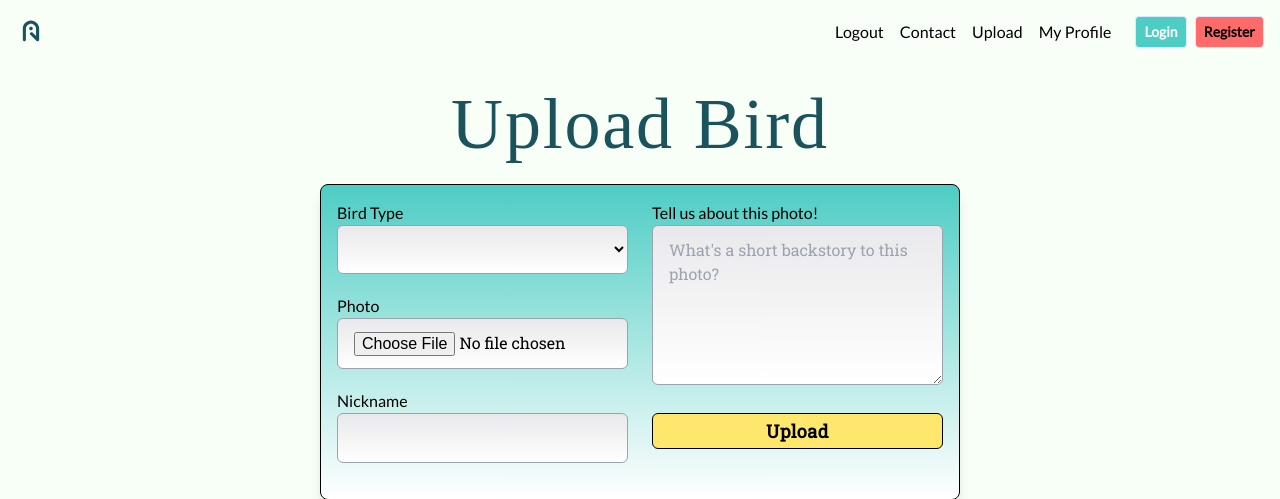
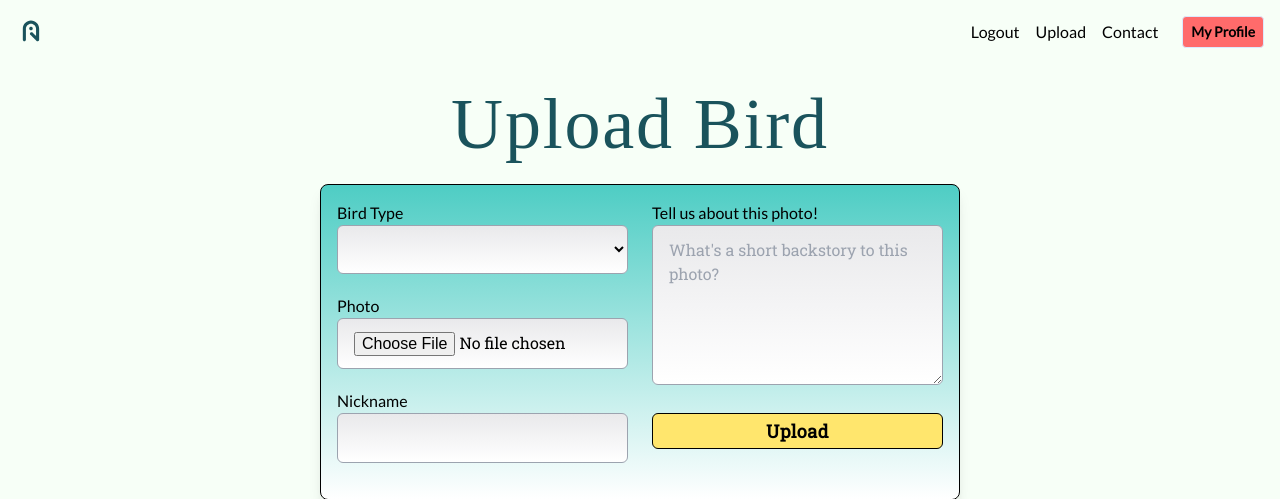
Before and after one commit to Code-Institute-Submissions/DaithiShan-bird-friend_OctResub, a Flask app: page /upload_bird in a window 1280 px wide. Shown: the top 499 px of the page. Run offline with Flask 2, Linux system fonts and the light colour scheme; the visitor is signed in with stand-in values (Sample User, id 1); lists and menus that the app fills with data are empty; some libraries are stand-ins or nearby versions; some web fonts are replaced.

Commit message:
Added user authenticated vs logged out view to base navbar

```diff
--- a/bird_friend/templates/base.html
+++ b/bird_friend/templates/base.html
@@ -6,7 +6,7 @@
     <meta http-equiv="X-UA-Compatible" content="ie=edge">
     <meta name="description"
         content="Bird Friend is a photo sharing app, where you share photos of birds in your neighbourhood!">
-    <meta name="keywords" content="Python, Flask, Tailwind, Photo, Sharing, Dogs">
+    <meta name="keywords" content="Python, Flask, Tailwind, Photo, Sharing, Birds">
     <meta name="author" content="David Burns">
     <meta property="og:title" content="Bird Friend">
     <meta property="og:description"
@@ -61,15 +61,21 @@
                     </span>
                 </a>
                 <div class="md:items-center md:w-auto flex">
-                    <div class="md:flex hidden">
-                        <a class="block md:text-black mr-4" href="#">Logout</a>
+                    {% if current_user.is_authenticated %}
+                        <div class="hidden md:flex">
+                            <a class="block md:text-black mr-4" href="{{url_for('users.logout')}}">Logout</a>
+                            <a class="block md:text-black mr-4" href="{{ url_for('birds.upload_bird') }}">Upload</a>
                             <a class="block md:text-black mr-4" href="#">Contact</a>
-                        <a class="block md:text-black mr-4" href="#">Upload</a>
-                        <a class="block md:text-black mr-4" href="#">My Profile</a>
                         </div>
+                    {% endif %}
                 <div class="flex text-sm" v-else>
+                    <!-- Login & Register buttons vs My Profile depending on whether user is logged in-->
+                    {% if current_user.is_anonymous %}
                         <a class="btn-green" href="{{ url_for('users.login') }}">Login</a>
                         <a class="btn-red" href="{{ url_for('users.register') }}">Register</a>
+                    {% else %}
+                        <a class="btn-red" href="{{url_for('users.profile', username=current_user.username)}}">My Profile</a>
+                    {% endif %}
                     </div>
                 </div>
             </nav>
@@ -77,7 +83,8 @@
         <!-- /navbar -->
 
         <!-- MAIN CONTENT -->
-        <main class="{{'min-h-screen-less-both-nav' if title and current_user.is_authenticated else 'min-h-screen-less-nav'}} md:min-h-screen-less-nav md:mb-0 mx-auto">
+        <main
+            class="{{'min-h-screen-less-both-nav' if title and current_user.is_authenticated else 'min-h-screen-less-nav'}} md:min-h-screen-less-nav md:mb-0 mx-auto">
             <!--
       Conditional height settings for mobile viewports:
       Set height minus both navs if on mobile and not on index.html
@@ -89,7 +96,8 @@
             {% if messages %}
             <div class="absolute w-full max-w-screen-sm x-center">
                 {% for category, message in messages %}
-              <div class="w-11/12 p-2 m-2 mx-auto text-center text-white {{category}} rounded-lg shadow-xl animate-flash ">
+                <div
+                    class="w-11/12 p-2 m-2 mx-auto text-center text-white {{category}} rounded-lg shadow-xl animate-flash ">
                     <!-- Category decides color of flash and icon used -->
                     <p><i class="fas fa-{{category}} mr-4"></i>{{message}}</p>
                 </div>
```
Lines whose indentation alone changed are shown as unchanged.
